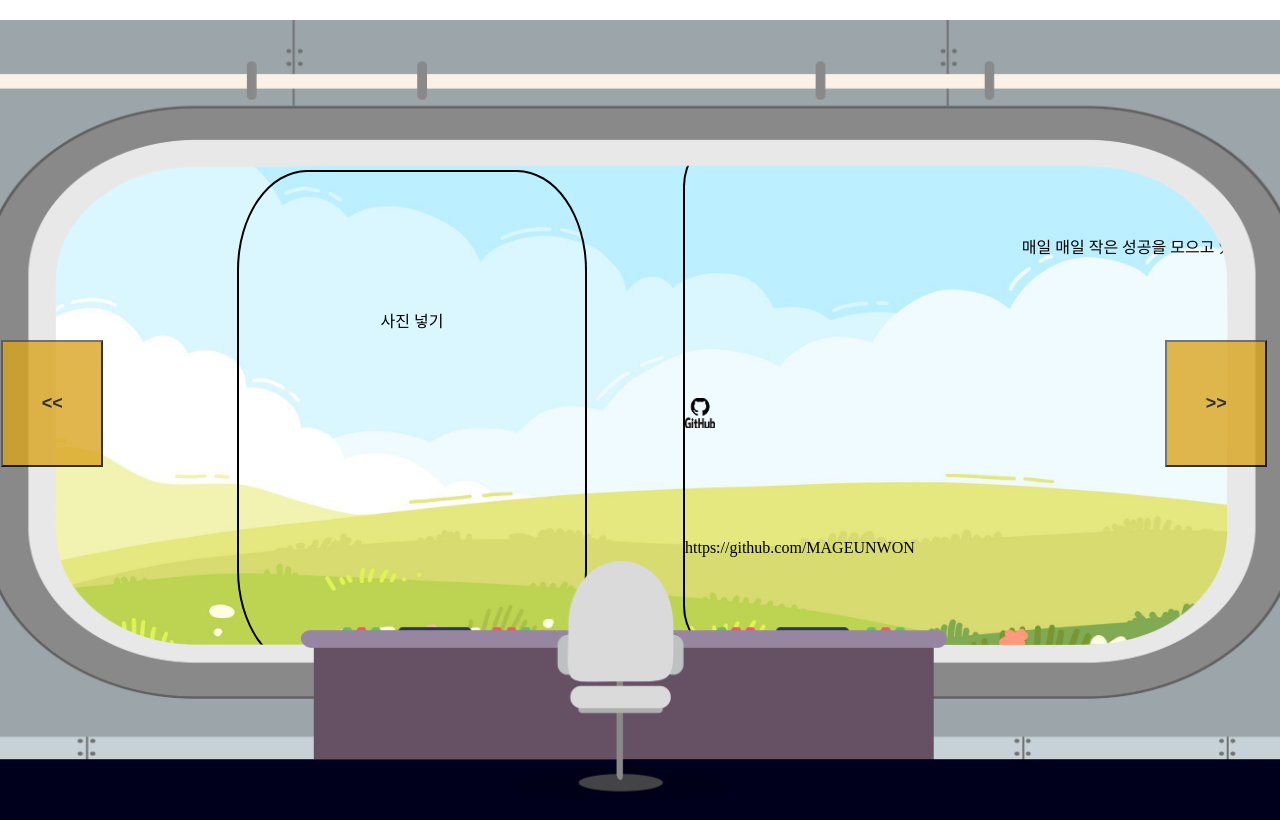
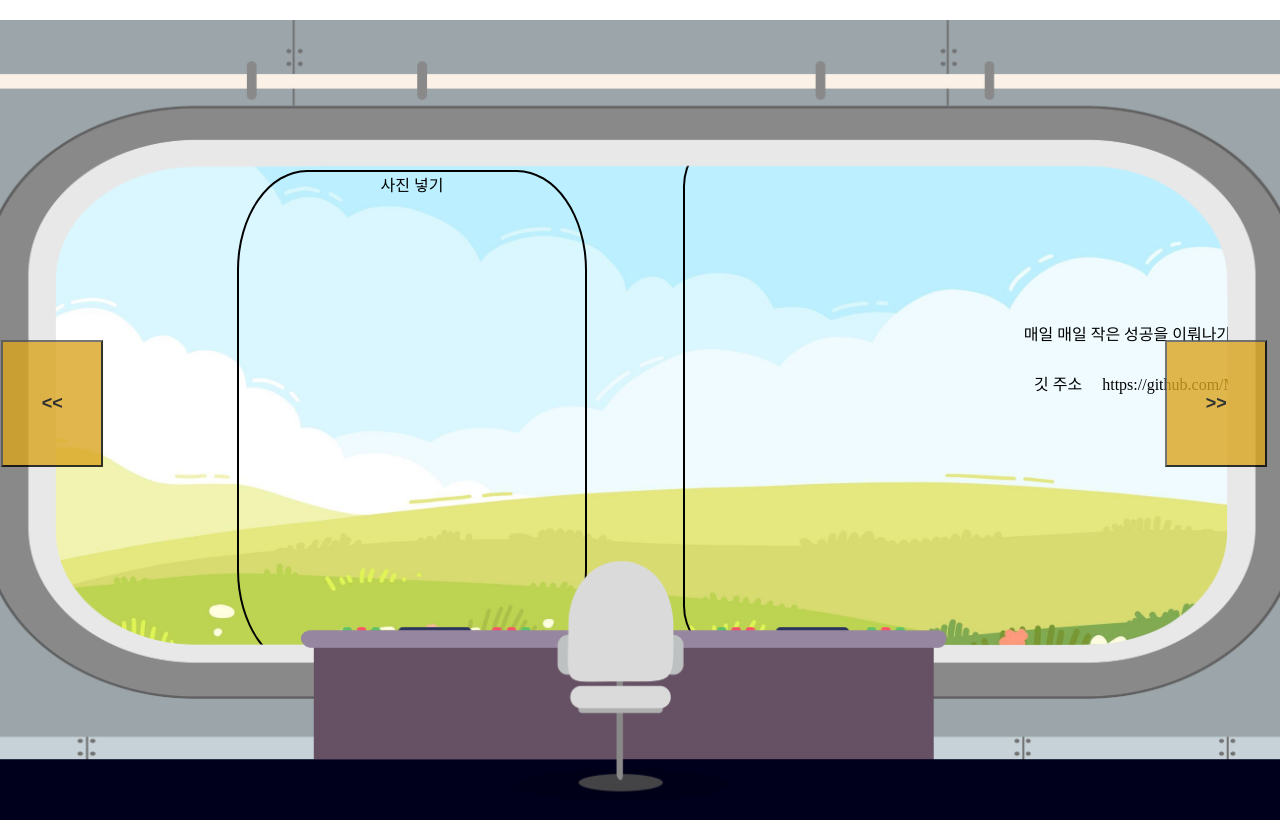
Before and after one commit to MAGEUNWON/portfolio, a website: page static/html/Planet.html in a window 1280 px wide. Drawn offline with Linux system fonts and the light colour scheme.

Commit message:
깃 사진 뺌. p 간격 바꿈

```diff
--- a/app.ts
+++ b/app.ts
@@ -1,5 +1,6 @@
 import * as fs from "fs";
 import * as http from "http";
+import { runInNewContext } from "vm";
 // import fs_promise from "fs/promises";
 // const fs = require('fs').promises
 // const fs = require("fs");
--- a/static/css/Planet.scss
+++ b/static/css/Planet.scss
@@ -83,7 +83,7 @@
           padding: 0;
           @include size(1920px, 1920px);
           text-align: center;
-          line-height: 300px;
+          // line-height: 300px;
         }
         & > li:nth-child(1) {
           @include felx-setting(center,center);
@@ -95,17 +95,16 @@
             margin-right: 3rem;
           }
           & > div:nth-child(2){
+            @include felx-setting(center,center, column);
             @include size(1000px, 600px);
             border: 2px solid black;
             border-radius: 15%;
             margin-left: 3rem;
             margin-bottom: 3rem;
 
-              &>div{
-                @include size(30px,30px);
-                background: url("/static/img/github.png") no-repeat center;
-                background-size: cover;
-              }
+            &> p{
+              @include size(600px, 50px);
+            }
 
           }
         }
--- a/static/html/Planet.html
+++ b/static/html/Planet.html
@@ -7,6 +7,7 @@
     <title>Document</title>
     <link rel="stylesheet" href="/static/css/Planet.css" />
     <script type="module" src="/compileJs/components/Planet.js" defer></script>
+    <script type="module" src="/compileJs/components/SlideTwo.js" defer></script>
     <!-- <style>
       .div{
         border: 1px solid black;
@@ -27,15 +28,13 @@
             <li>
               <div>사진 넣기</div>
               <div>
-                <span>매일 매일 작은 성공을 모으고 있는 개발자 마근원</span>
-                <div>
-                  <span>https://github.com/MAGEUNWON</span>
-                </div>
-                <p></p>
+                <p>매일 매일 작은 성공을 이뤄나가는 개발자 마근원</p>
+                <p>깃 주소 &nbsp;&nbsp;&nbsp; https://github.com/MAGEUNWON </p>
                 <p></p>
               </div>
             </li>
-            <li>SLIDE2</li>
+
+            <li id = "slideTwo">SLIDE2</li>
             <li>SLIDE3</li>
             <li>SLIDE4</li>
           </ul>
```
Also changed, not shown: static/css/Planet.css, 1 other file.
